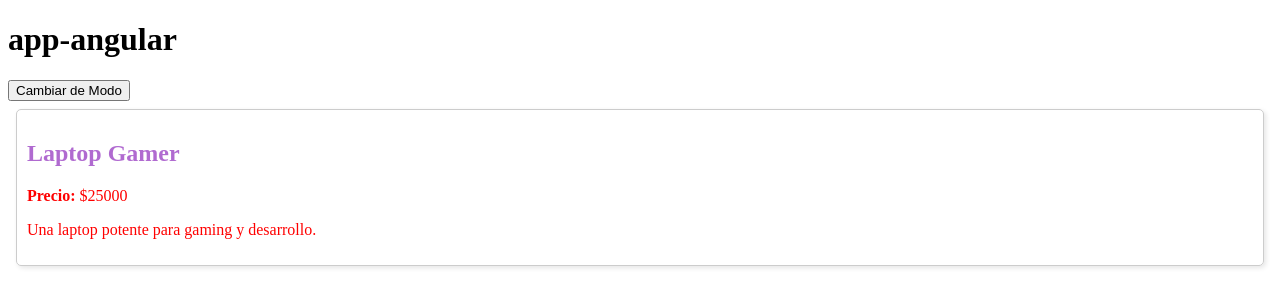
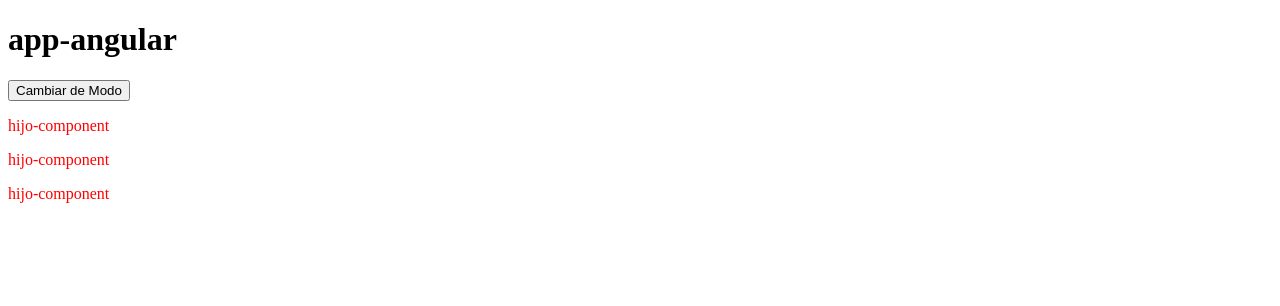
Before and after one commit to vegatona/act5-u2, an Angular app: page / in a window 1280 px wide. Shown: the top 306 px of the page. Built offline with nearby package versions, Linux system fonts and the light colour scheme.

Commit message:
actualizacion

```diff
--- a/src/app/app.component.html
+++ b/src/app/app.component.html
@@ -2,4 +2,5 @@
     <h1 class="text-center">{{ title }}</h1>
     <button (click)="toggleDarkMode()">Cambiar de Modo</button>
     </div>
-<app-tarjeta-producto></app-tarjeta-producto>
+<!--<app-tarjeta-producto></app-tarjeta-producto>-->
+<app-componente-padre></app-componente-padre>
--- a/src/app/app.component.ts
+++ b/src/app/app.component.ts
@@ -1,10 +1,11 @@
 import { Component } from '@angular/core';
 import { RouterOutlet } from '@angular/router';
 import { TarjetaProductoComponent } from './tarjeta-producto/tarjeta-producto.component';
+import { ComponentePadreComponent } from './componentes/componente-padre/componente-padre.component';
 
 @Component({
   selector: 'app-root',
-  imports: [RouterOutlet,TarjetaProductoComponent],
+  imports: [RouterOutlet,ComponentePadreComponent],
   templateUrl: './app.component.html',
   styleUrl: './app.component.css'
 })
--- /dev/null
+++ b/src/app/componentes/componente-padre/componente-hijo/componente-hijo.component.html
@@ -0,0 +1 @@
+<p>{{titulohijo}}</p>
--- /dev/null
+++ b/src/app/componentes/componente-padre/componente-hijo/componente-hijo.component.ts
@@ -0,0 +1,11 @@
+import { Component } from '@angular/core';
+
+@Component({
+  selector: 'app-componente-hijo',
+  imports: [],
+  templateUrl: './componente-hijo.component.html',
+  styleUrl: './componente-hijo.component.css'
+})
+export class ComponenteHijoComponent {
+  titulohijo = "hijo-component";
+}
--- /dev/null
+++ b/src/app/componentes/componente-padre/componente-padre.component.html
@@ -0,0 +1,3 @@
+<app-componente-hijo></app-componente-hijo>
+<app-componente-hijo></app-componente-hijo>
+<app-componente-hijo></app-componente-hijo>
```
Also changed, not shown: src/app/componentes/componente-padre/componente-padre.component.ts (added, +12 -0 lines), src/app/componentes/componente-padre/componente-hijo/componente-hijo.component.css (added), src/app/componentes/componente-padre/componente-padre.component.css (added).
